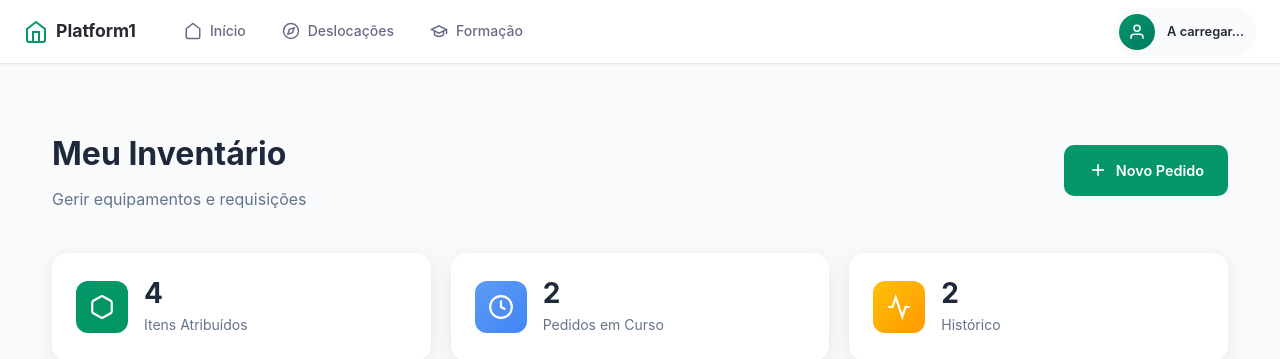
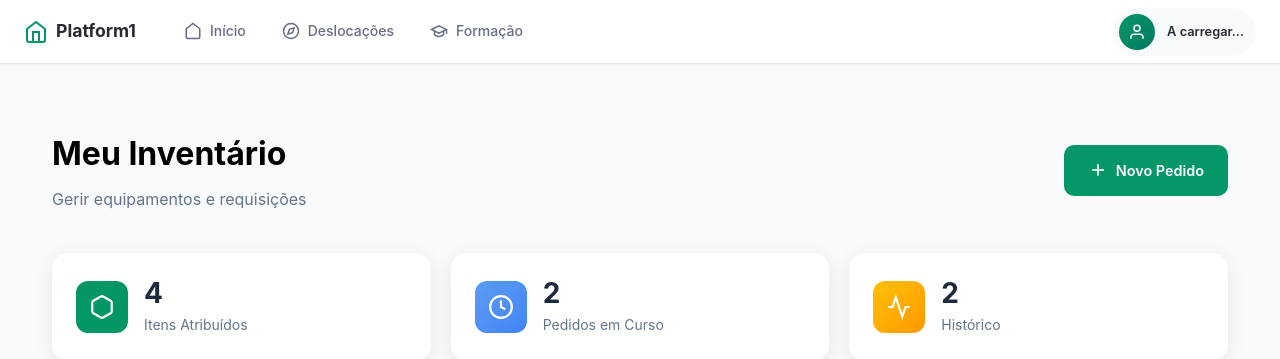
Before and after one commit to andrealmeida6/Platform1, a Jekyll site: the page built from inventario.html, in a window 1280 px wide. Shown: the top 359 px of the page. Built offline with Jekyll 4.4.1, drawn with Linux system fonts in a browser that asks for light colours.

Commit message:
fix: Remove backgrounds from inventario page and set title to black

```diff
--- a/inventario.html
+++ b/inventario.html
@@ -33,13 +33,15 @@
 <style>
 /* === INVENTÁRIO PAGE - Estrutura igual a formacao.html === */
 .inventario-platform {
-  background: transparent;
+  background: transparent !important;
+  background-color: transparent !important;
   min-height: calc(100vh - 70px);
 }
 
 /* Hero Section */
 .inv-hero {
-  background: transparent;
+  background: transparent !important;
+  background-color: transparent !important;
   padding: 2.5rem 2rem;
   position: relative;
   overflow: hidden;
@@ -61,7 +63,7 @@
   font-size: 2rem;
   font-weight: 700;
   margin: 0 0 0.5rem;
-  color: #1e293b;
+  color: #000000;
 }
 
 .inv-hero-content p {
```
